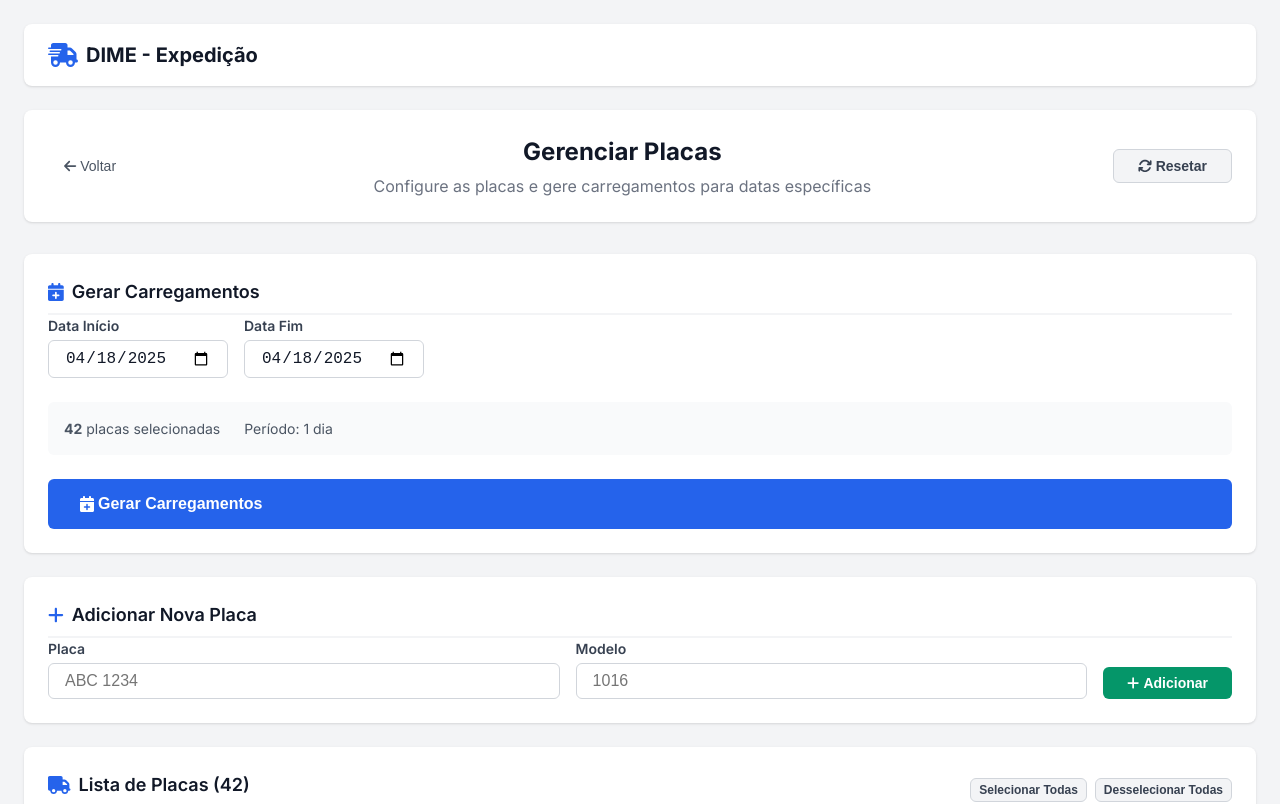
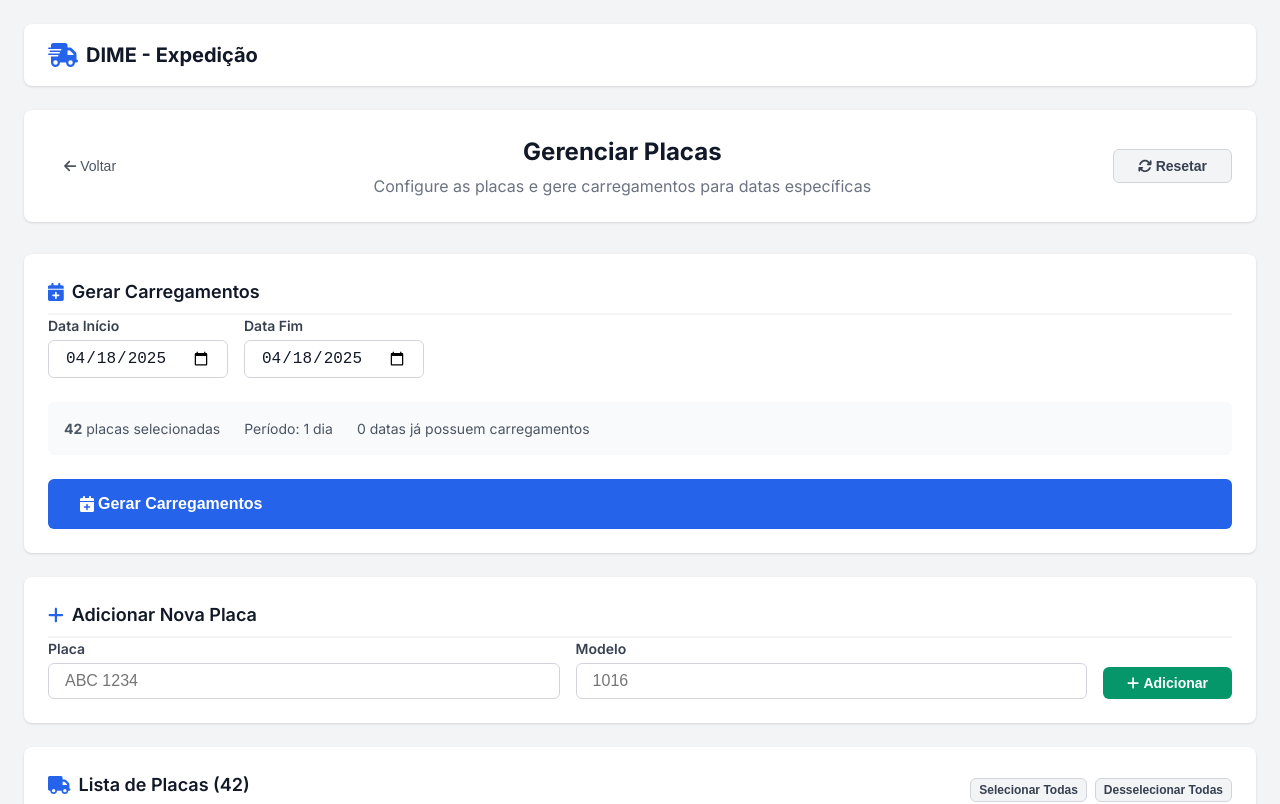
Before and after one commit to VitorLohan2/Dashboard-Expedicao, a React (Create React App) app in the folder frontend/: page /placas in a window 1280 px wide. Shown: the top 804 px of the page. Built offline with nearby package versions, Linux system fonts and the light colour scheme; no server answers.

Commit message:
Atualização 2.0

```diff
--- a/frontend/src/pages/Placas.jsx
+++ b/frontend/src/pages/Placas.jsx
@@ -347,6 +347,7 @@ const Placas = () => {
                   ? "1 dia"
                   : `${gerarDatas(dataInicio, dataFim).length} dias`}
               </p>
+              <p>{datasExistentes.length} datas já possuem carregamentos</p>
             </div>
 
             <button
```
